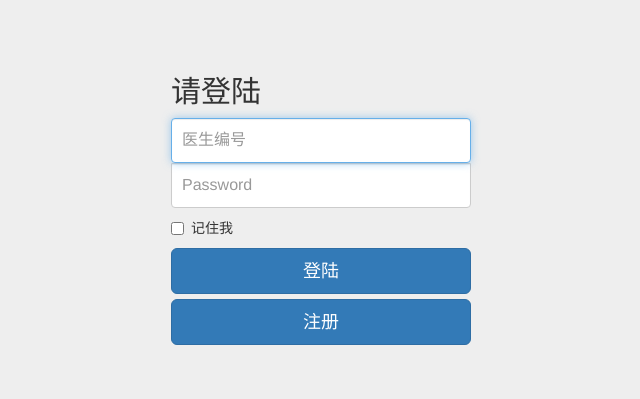
After one commit to ascmove/WebSite, a Flask app: page /login in a window 1280 px wide. The commit adds this page. Shown: the top 399 px of the page, without its empty margins (319-959 px from the left). Run offline with Flask 2, Linux system fonts and the light colour scheme; parts of the project's set-up code (start-up, migrations or seed data) failed here and were passed over; some libraries are stand-ins or nearby versions.

Commit message:
加入了登陆和注册页面，初步写好翻页的代码（缺后台数据验证）

```diff
--- a/app/__init__.py
+++ b/app/__init__.py
@@ -1,4 +1,5 @@
 from flask import Flask, request, render_template,jsonify
 import psycopg2
 app = Flask(__name__)
+app.secret_key = 'you-will-never-guess'
 from app import views
--- a/app/static/for_Page.js
+++ b/app/static/for_Page.js
@@ -27,9 +27,10 @@ function prev(){
 	}
 	changeCurrentPage(cur);
 }
-function clicked(event){
+function clicked(event,filename){
 	cur = event.target.id;
 	changeCurrentPage(cur);
+	show(currentPage);
 }
 function forRange(){
 	if (currentPage==max)
--- a/app/static/show_charts.js
+++ b/app/static/show_charts.js
@@ -340,7 +340,7 @@ window.onload=function(){
 			//myChart.setOption(option);
 }
 
-function show(filename){
+function show(page,filename=null){
 	url = 'http://127.0.0.1:5000/getdata?filename='+filename;
 	myChart = echarts.getInstanceByDom(document.getElementById('main'));
 	$.get(url).done(function (data) {
--- /dev/null
+++ b/app/static/signin.css
@@ -0,0 +1,40 @@
+body {
+  padding-top: 40px;
+  padding-bottom: 40px;
+  background-color: #eee;
+}
+
+.form-signin {
+  max-width: 330px;
+  padding: 15px;
+  margin: 0 auto;
+}
+.form-signin .form-signin-heading,
+.form-signin .checkbox {
+  margin-bottom: 10px;
+}
+.form-signin .checkbox {
+  font-weight: normal;
+}
+.form-signin .form-control {
+  position: relative;
+  height: auto;
+  -webkit-box-sizing: border-box;
+     -moz-box-sizing: border-box;
+          box-sizing: border-box;
+  padding: 10px;
+  font-size: 16px;
+}
+.form-signin .form-control:focus {
+  z-index: 2;
+}
+.form-signin input[type="email"] {
+  margin-bottom: -1px;
+  border-bottom-right-radius: 0;
+  border-bottom-left-radius: 0;
+}
+.form-signin input[type="password"] {
+  margin-bottom: 10px;
+  border-top-left-radius: 0;
+  border-top-right-radius: 0;
+}
--- /dev/null
+++ b/app/templates/login.html
@@ -0,0 +1,41 @@
+<!DOCTYPE html>
+<html lang = "zh-CN">
+	<head>
+		<meta charset = "utf-8">
+		<meta http-equiv="X-UA-Compatible" content = "IE=edge">
+		<meta name = "viewpor" content = "width=device-width,initial-scale=1">
+		<meta name="description" content>
+		<title>欢迎登陆NeuroTech</title>
+		<link href="//cdn.bootcss.com/bootstrap/3.3.5/css/bootstrap.min.css" rel="stylesheet">
+		<link href="../static/signin.css" rel="stylesheet" type="text/css">
+		<!--<script src="../static/register.js"></script> -->
+	</head>
+	<body>
+		{% if wrong %}
+		<script type="text/javascript">
+			window.onload=function(){alert("帐号或密码错误");}
+		</script>
+		{% endif %}
+		<div class=“container”>
+			<form class="form-signin" action="{{url_for('login')}}" method="post">
+				<h2 class="form-signin-heading" id="h2">请登陆</h2>
+				<label for="account" class="sr-only">医生编号</label>
+				{% if username %}
+				<input id="account" name="username" class="form-control" placeholder="医生编号" value="{{username}}" required autofocus>
+				{% else %}
+				<input id="account" name="username" class="form-control" placeholder="医生编号" required autofocus>
+				{% endif %}
+				<label for="inputPassword" class="sr-only">Password</label>
+				<input type="password" id="inputPassword" name="password" class="form-control" placeholder="Password" required>
+				<div class="checkbox">
+					<label>
+						<input type="checkbox" value="remember_me" runat="server" name="remember_me">记住我
+					</label>
+				</div>
+				<button class="btn btn-lg btn-primary btn-block" type="submit">登陆</button>
+				<button class="btn btn-lg btn-primary btn-block" onclick="window.location='{{url_for('register')}}'">注册</button>
+
+			</form>
+		</div>
+	</body>
+</html>
--- a/app/templates/main.html
+++ b/app/templates/main.html
@@ -37,7 +37,7 @@
 										<td id="list_myhostpital" onclick="myhostpital()">我的医院</td>
 									</tr>
 									{% for file in files %}
-									<tr  class="list_edf_files" onclick="show('{{file}}')" style="display:none">
+									<tr  class="list_edf_files" onclick="show(1,'{{file}}')" style="display:none">
 										<td id="edf_file">
 											<div>
 												<span>&nbsp;</span>
--- a/app/views.py
+++ b/app/views.py
@@ -1,9 +1,51 @@
 from app import app
-from flask import render_template,jsonify,url_for,request
+from flask import render_template,jsonify,url_for,request,session,redirect
 from werkzeug import secure_filename
 from checkfiles import *
 from edfread import *
+import psycopg2
 @app.route('/', methods=['GET'])
+def index():
+	return redirect(url_for('login'))
+@app.route('/login',methods=['GET','POST'])
+def login():
+	if request.method == 'POST':
+		username = request.form["username"]
+		password = request.form["password"]
+		conn = psycopg2.connect(database = "mydatabase",user = "postgres",password = "luxiaoli",host = "localhost",port ="5432")
+		cur = conn.cursor()
+		string = "SELECT username, password FROM stu WHERE username='"+username+"';"
+		cur.execute(string)
+		results = cur.fetchall()
+		session['username'] = request.form['username']
+		if 'remember_me' in request.form:
+			session['remember_me'] = request.form['remember_me']
+		else:
+			session['remember_me'] = None
+		if(results):
+			if(password == results[0][1]):
+				return render_template('main.html')
+			else:
+				return render_template('login.html',wrong=1)
+	if 'username' in session and 'remember_me' in session:
+		if session['remember_me'] == 'remember_me':
+			return render_template('login.html',username = session['username'])
+	return render_template('login.html')
+@app.route('/register',methods=['GET','POST'])
+def register():
+	if request.method == 'POST':
+		username = request.form["username"]
+		password = request.form["password"]
+		hospital = request.form["hospital"]
+		conn = psycopg2.connect(database = "mydatabase",user = "postgres",password = "luxiaoli",host = "localhost",port ="5432")
+		cur = conn.cursor()
+		string  = "INSERT INTO stu(username,password,hospital) VALUES ('"+username+"','"+password+"','"+hospital+"');"
+		cur.execute(string)
+		conn.commit()
+		cur.close()
+		conn.close()
+		return render_template('login.html')
+	return render_template('register.html')
 @app.route('/main', methods=['GET', 'POST'])
 def main():
 	if request.method == 'POST':
@@ -13,7 +55,9 @@ def main():
 	return render_template('main.html',files=list)
 @app.route('/getdata',methods=['GET'])
 def data():
-	filename = request.args.get('filename')
+	if(request.args.get('filename')):
+		session['filename']=request.args.get('filename')
+	filename = session['filename']
 	path = "D:/uploadfiles/"+filename
 	list=load_edf(path)
 	return jsonify(list)
```
Also changed, not shown: app/templates/register.html (added, +30 -0 lines), 2 other files.
